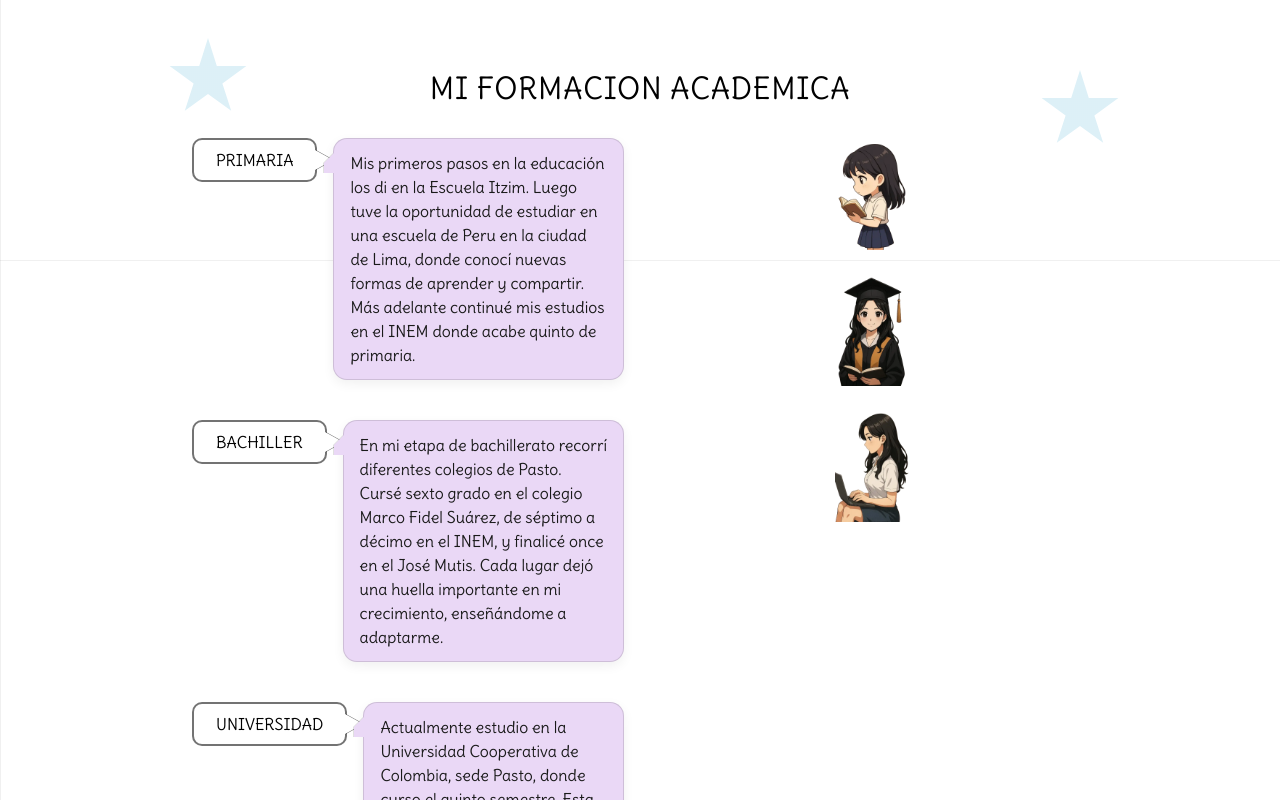
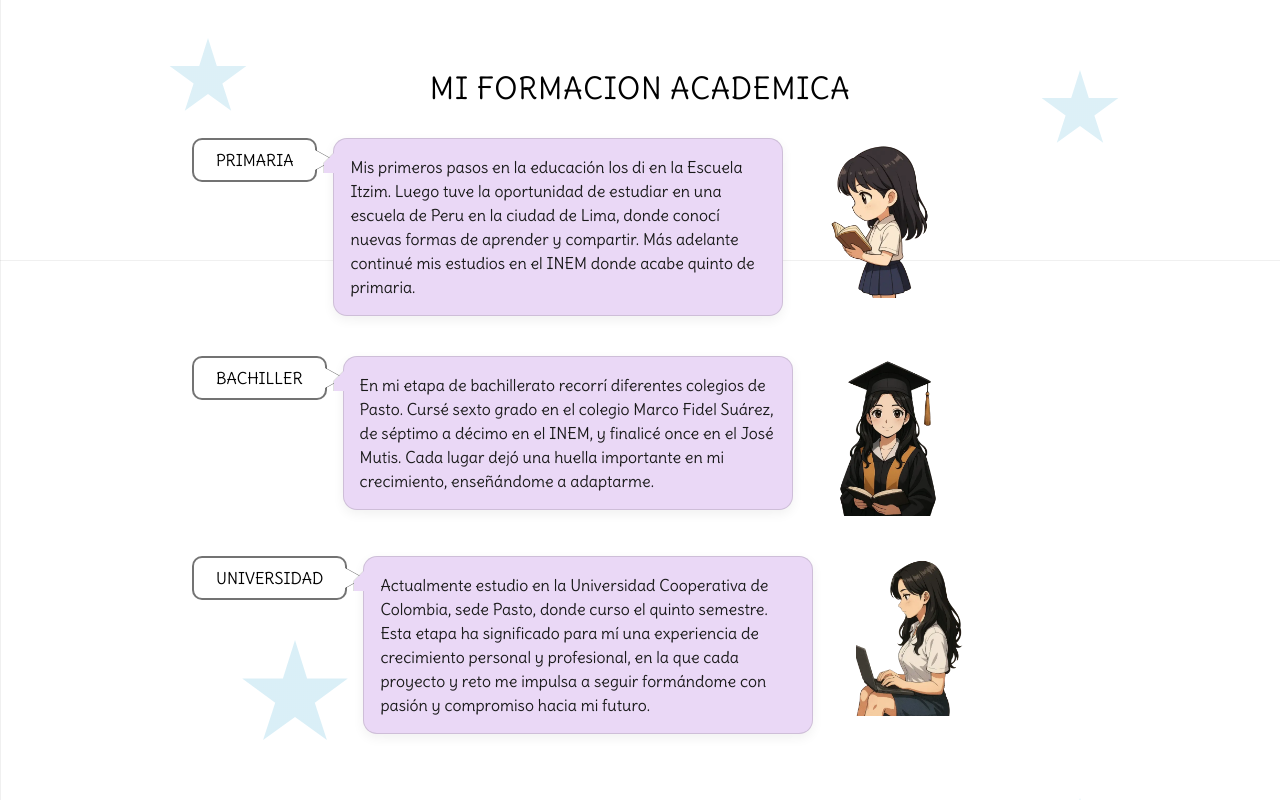
Before and after one commit to lunamideros2003/proyecto_portafolioo, a Next.js app: page / in a window 1280 px wide. Shown: the part 540-1340 px from the top of the page. Built offline with nearby package versions, Linux system fonts and the light colour scheme.

Commit message:
seccion mi formacion academica

```diff
--- a/src/app/page.tsx
+++ b/src/app/page.tsx
@@ -44,35 +44,31 @@ export default function Home() {
           <div className="absolute left-12 -bottom-4 hidden md:block decor-star sm" />
           <div className="absolute -right-8 top-16 hidden md:block decor-star xs" />
           <h2 id="edu-title" className="text-center font-semibold tracking-wide mb-8 uppercase text-black text-3xl">{t('education.title')}</h2>
-          <div className="grid grid-cols-1 md:grid-cols-2 gap-8 items-start">
           <div className="space-y-10">
             <div className="flex items-start gap-4">
               <span className="tag-arrow text-black">{t('education.primary')}</span>
-                <div className="bubble bubble-purple bubble-left px-4 py-3 text-base max-w-[420px]">
+              <div className="bubble bubble-purple bubble-left px-4 py-4 text-base max-w-[450px]">
                 {t('education.primary.description')}
+              </div>
+              <div className="w-40 h-40 flex-shrink-0">
+                <Image src="/primer_anime.webp" alt="anime 1" width={300} height={300} className="w-full h-full object-contain anime-hover" />
               </div>
             </div>
             <div className="flex items-start gap-4">
               <span className="tag-arrow text-black">{t('education.secondary')}</span>
-                <div className="bubble bubble-purple bubble-left px-4 py-3 text-base max-w-[420px]">
+              <div className="bubble bubble-purple bubble-left px-4 py-4 text-base max-w-[450px]">
                 {t('education.secondary.description')}
+              </div>
+              <div className="w-40 h-40 flex-shrink-0">
+                <Image src="/segundo_anime.webp" alt="anime 2" width={300} height={300} className="w-full h-full object-contain anime-hover" />
               </div>
             </div>
             <div className="flex items-start gap-4">
               <span className="tag-arrow text-black">{t('education.university')}</span>
-                <div className="bubble bubble-purple bubble-left px-4 py-3 text-base max-w-[420px]">
+              <div className="bubble bubble-purple bubble-left px-4 py-4 text-base max-w-[450px]">
                 {t('education.university.description')}
               </div>
-              </div>
-            </div>
-            <div className="grid place-items-center gap-6">
-              <div className="w-28 h-28">
-                <Image src="/primer_anime.webp" alt="anime 1" width={300} height={300} className="w-full h-full object-contain anime-hover" />
-              </div>
-              <div className="w-28 h-28">
-                <Image src="/segundo_anime.webp" alt="anime 2" width={300} height={300} className="w-full h-full object-contain anime-hover" />
-              </div>
-              <div className="w-28 h-28">
+              <div className="w-40 h-40 flex-shrink-0">
                 <Image src="/tercer_anime.webp" alt="anime 3" width={300} height={300} className="w-full h-full object-contain anime-hover" />
               </div>
             </div>
```
Lines whose indentation alone changed are shown as unchanged.
